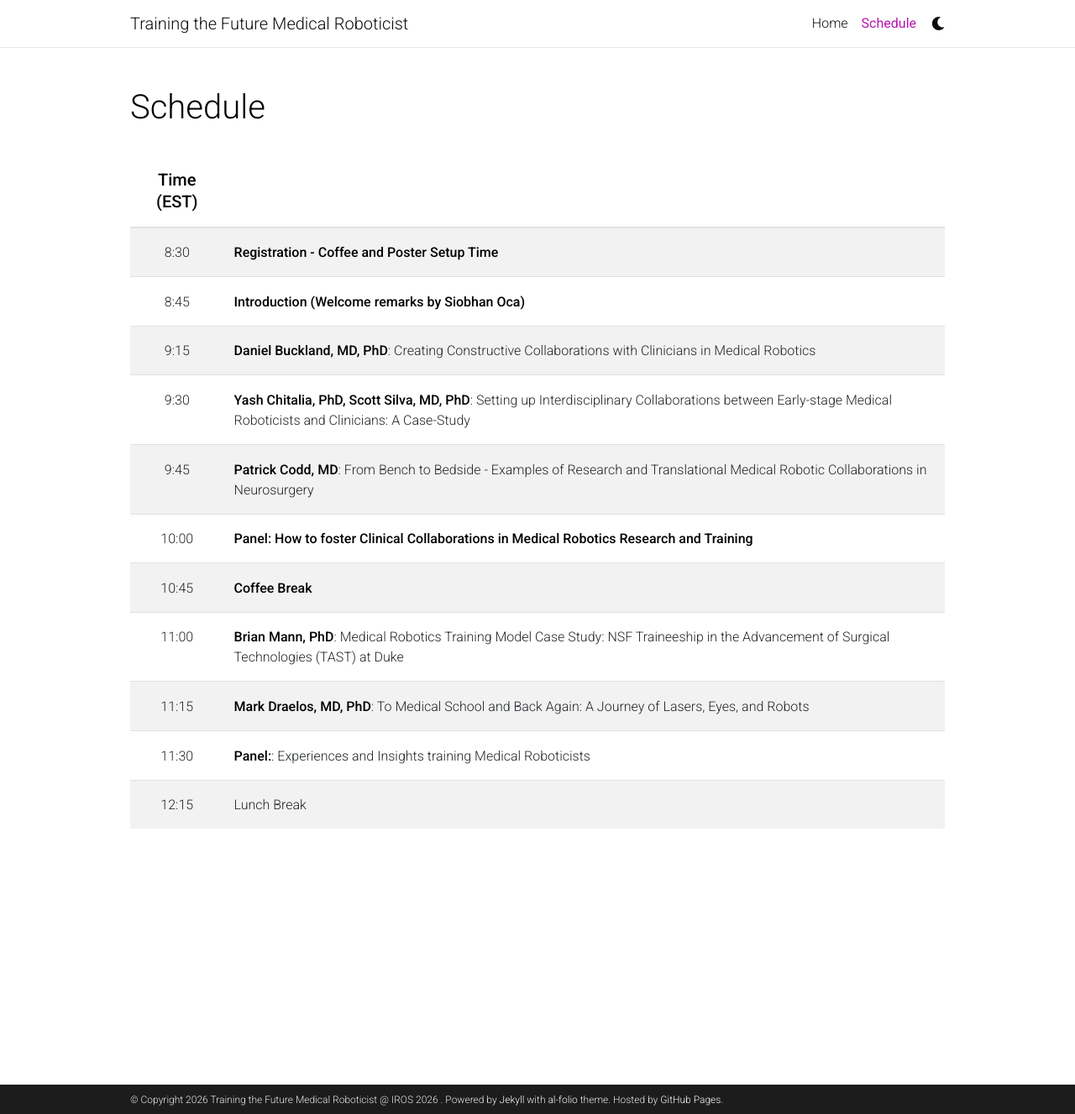
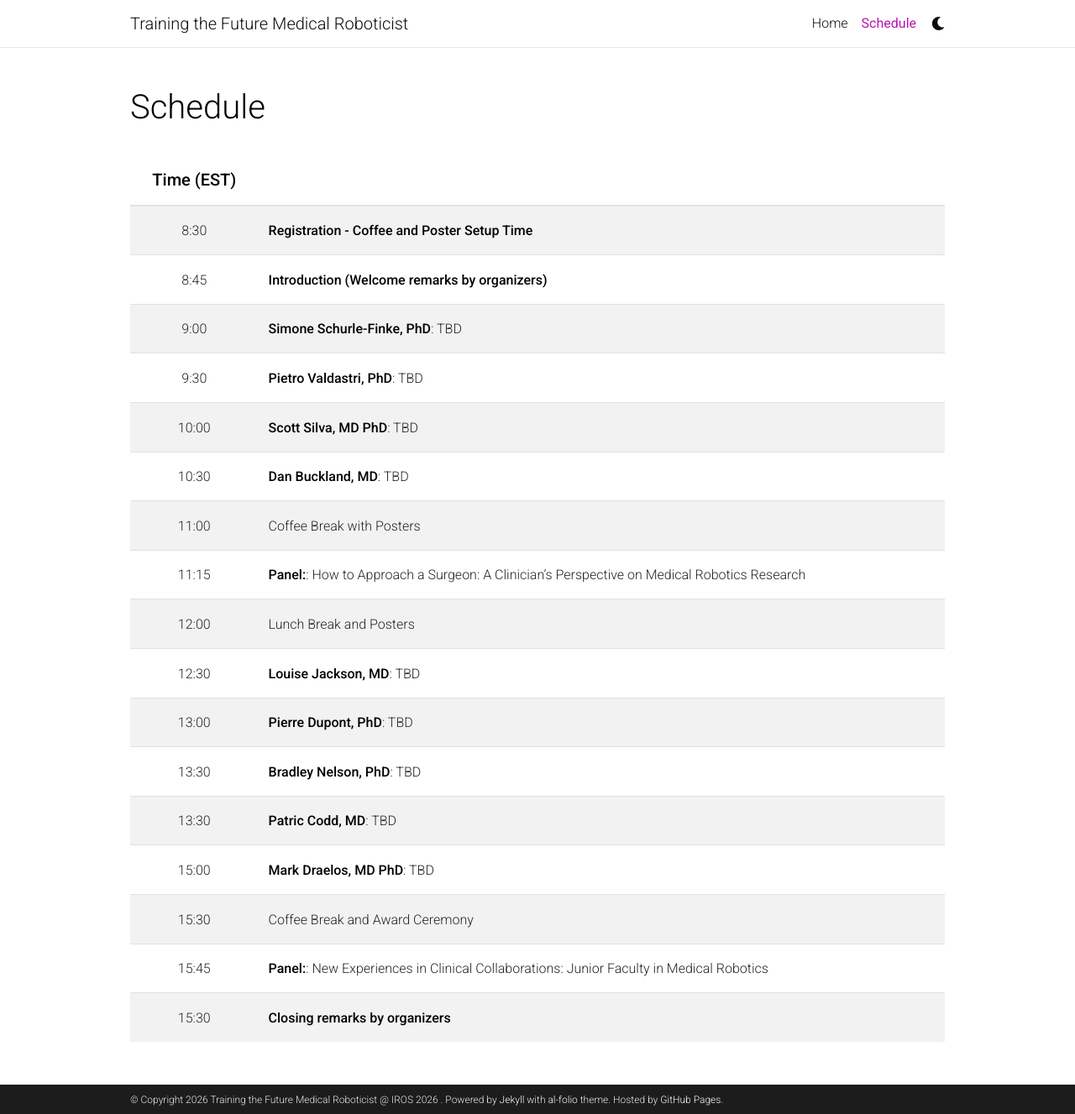
Before and after one commit to future-med-roboticist/future-med-roboticist.github.io, a Jekyll site: the page built from _pages/schedule.md, in a window 1280 px wide and 1327 px high. Shown: the whole window at 84% size. Built offline with Jekyll 4.4.1, drawn with Linux system fonts in a browser that asks for light colours; comment, search, counter and statistics services are not loaded; a style sheet for code colours, icons or effects is not loaded.

Commit message:
Update schedule.md

```diff
--- a/_pages/schedule.md
+++ b/_pages/schedule.md
@@ -10,15 +10,21 @@ nav_order: 1
 | **Time (EST)**{: .h5} |  |
 | :-----:   | :----- |
 | 8:30| **Registration - Coffee and Poster Setup Time** |
-| 8:45| **Introduction (Welcome remarks by Siobhan Oca)** |
-| 9:15 | **Daniel Buckland, MD, PhD**: Creating Constructive Collaborations with Clinicians in Medical Robotics |
-| 9:30 | **Yash Chitalia, PhD, Scott Silva, MD, PhD**: Setting up Interdisciplinary Collaborations between Early-stage Medical Roboticists and Clinicians: A Case-Study |
-| 9:45 | **Patrick Codd, MD**: From Bench to Bedside - Examples of Research and Translational Medical Robotic Collaborations in Neurosurgery |
-| 10:00 | **Panel: How to foster Clinical Collaborations in Medical Robotics Research and Training**|
-| 10:45 | **Coffee Break** |
-| 11:00 | **Brian Mann, PhD**: Medical Robotics Training Model Case Study: NSF Traineeship in the Advancement of Surgical Technologies (TAST) at Duke |
-| 11:15 | **Mark Draelos, MD, PhD**: To Medical School and Back Again: A Journey of Lasers, Eyes, and Robots|
-| 11:30 | **Panel:**: Experiences and Insights training Medical Roboticists |
-| 12:15 | Lunch Break |
+| 8:45| **Introduction (Welcome remarks by organizers)** |
+| 9:00 | **Simone Schurle-Finke, PhD**: TBD |
+| 9:30 | **Pietro Valdastri, PhD**: TBD|
+| 10:00 | **Scott Silva, MD PhD**: TBD |
+| 10:30 | **Dan Buckland, MD**: TBD |
+| 11:00 | Coffee Break with Posters |
+| 11:15 | **Panel:**: How to Approach a Surgeon: A Clinician's Perspective on Medical Robotics Research |
+| 12:00 | Lunch Break and Posters|
+| 12:30 | **Louise Jackson, MD**: TBD|
+| 13:00 | **Pierre Dupont, PhD**: TBD|
+| 13:30 | **Bradley Nelson, PhD**: TBD|
+| 13:30 | **Patric Codd, MD**: TBD|
+| 15:00 | **Mark Draelos, MD PhD**: TBD|
+| 15:30 | Coffee Break and Award Ceremony |
+| 15:45 | **Panel:**: New Experiences in Clinical Collaborations: Junior Faculty in Medical Robotics |
+| 15:30 |  **Closing remarks by organizers**|
 {: .table}
 {: .table-striped}
```
